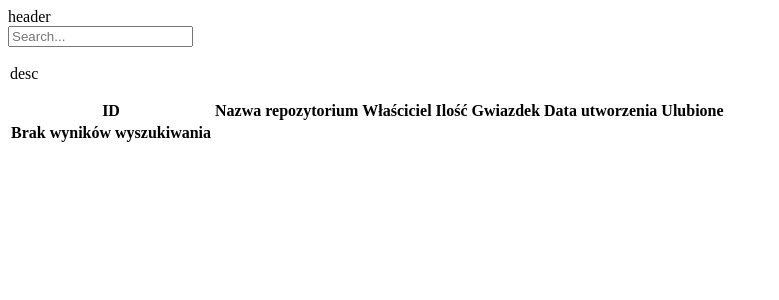
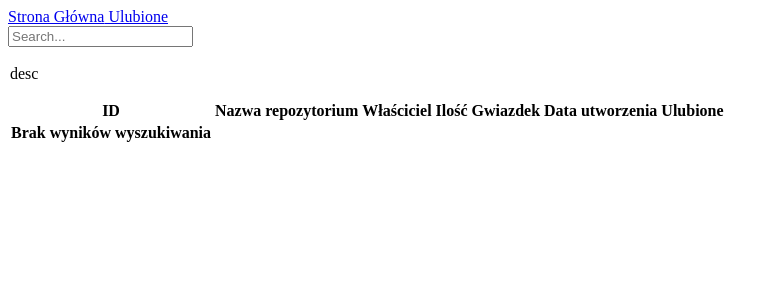
Before and after one commit to Jinpai666/GithubApi, a React (Create React App) app: page / in a window 1280 px wide. Shown: the top 300 px of the page, without its empty margins (0-779 px from the left). Built offline with nearby package versions, Linux system fonts and the light colour scheme.

Commit message:
create header structure

```diff
--- a/src/App.js
+++ b/src/App.js
@@ -8,8 +8,10 @@ import DetailsPage from "./DetailsPage";
 
 function App() {
   return (
+      <>
           <Router>
               <Header/>
+
               <Routes>
                   <Route
                       path="/"
@@ -29,6 +31,8 @@ function App() {
                   />
               </Routes>
           </Router>
+      </>
+
 
 
   );
--- a/src/Header.js
+++ b/src/Header.js
@@ -1,12 +1,14 @@
 import React, {useEffect, useState} from "react";
 import ResultTable from "./ResultTable";
+import {Link} from "react-router-dom";
 
 export default function Header(){
 
 
     return  (
-       <div>
-           header
-       </div>
+       <nav>
+           <Link to="/">Strona Główna</Link>
+           <Link to="favourites"> Ulubione</Link>
+       </nav>
     )
 }
```
Lines whose indentation alone changed are shown as unchanged.
